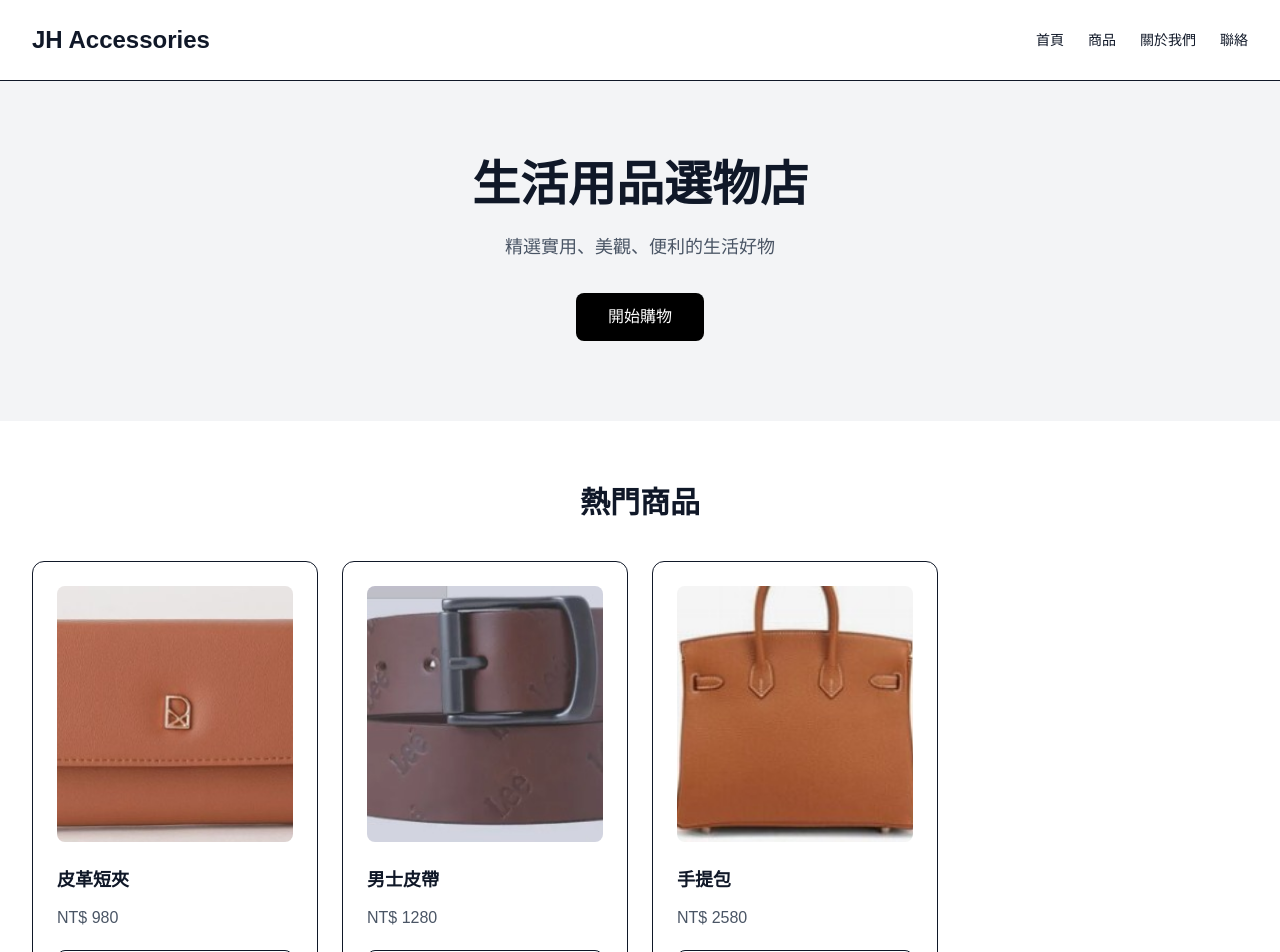
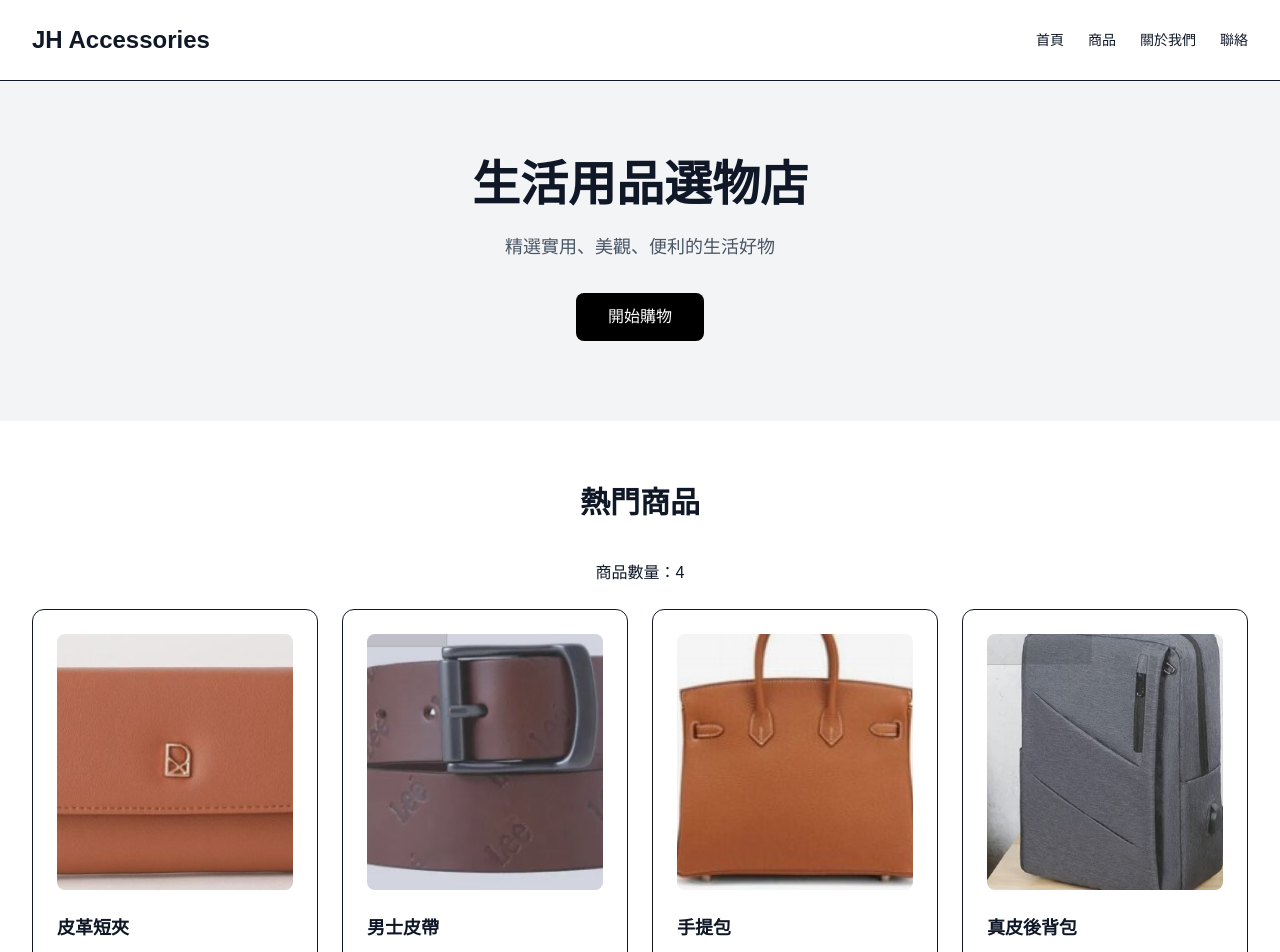
Before and after one commit to dside1031-lgtm/jh-accessories, a Next.js app: page / in a window 1280 px wide. Shown: the top 952 px of the page. Built offline with nearby package versions, Linux system fonts and the light colour scheme.

Commit message:
Update products page

```diff
--- a/app/page.tsx
+++ b/app/page.tsx
@@ -39,6 +39,9 @@ export default function Home() {
   熱門商品
 </h2>
 
+<p className="text-center mb-6">
+  商品數量：{products.length}
+</p>
 
 <div className="grid grid-cols-1 md:grid-cols-4 gap-6">
 
@@ -57,16 +60,13 @@ export default function Home() {
         />
       </div>
 
-
       <h3 className="font-bold text-lg">
         {product.name}
       </h3>
 
-
       <p className="mt-3 text-gray-600">
         NT$ {product.price}
       </p>
-
 
       <button className="mt-5 w-full border py-2 rounded-lg">
         查看商品
--- a/data/products.ts
+++ b/data/products.ts
@@ -19,5 +19,12 @@ export const products = [
     price: 2580,
     image: "/products/bag.jpg",
     description: "商務手提包"
-  }
+  },
+  {
+  id: 4,
+  name: "真皮後背包",
+  price: 3980,
+  image: "/products/backpack.jpg",
+  description: "大容量旅行包"
+}
 ];
```
Lines whose indentation alone changed are shown as unchanged.
